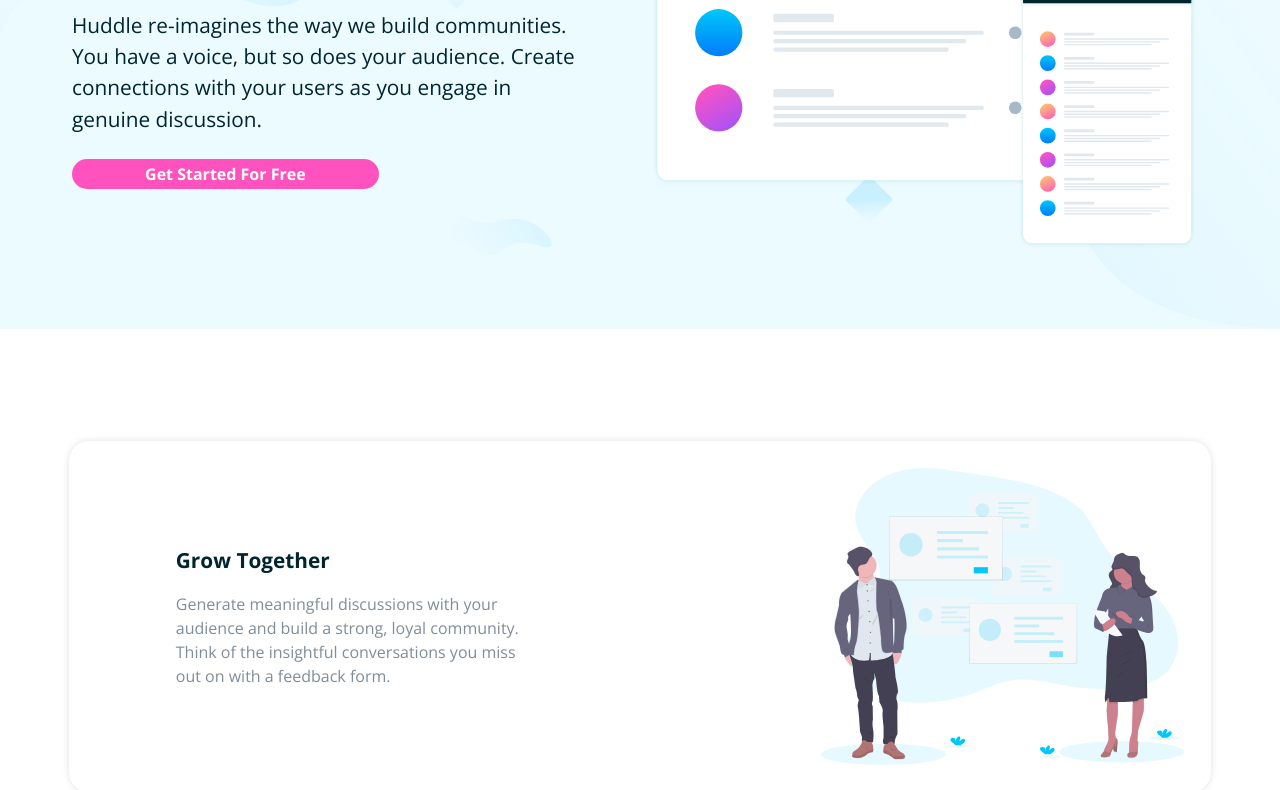
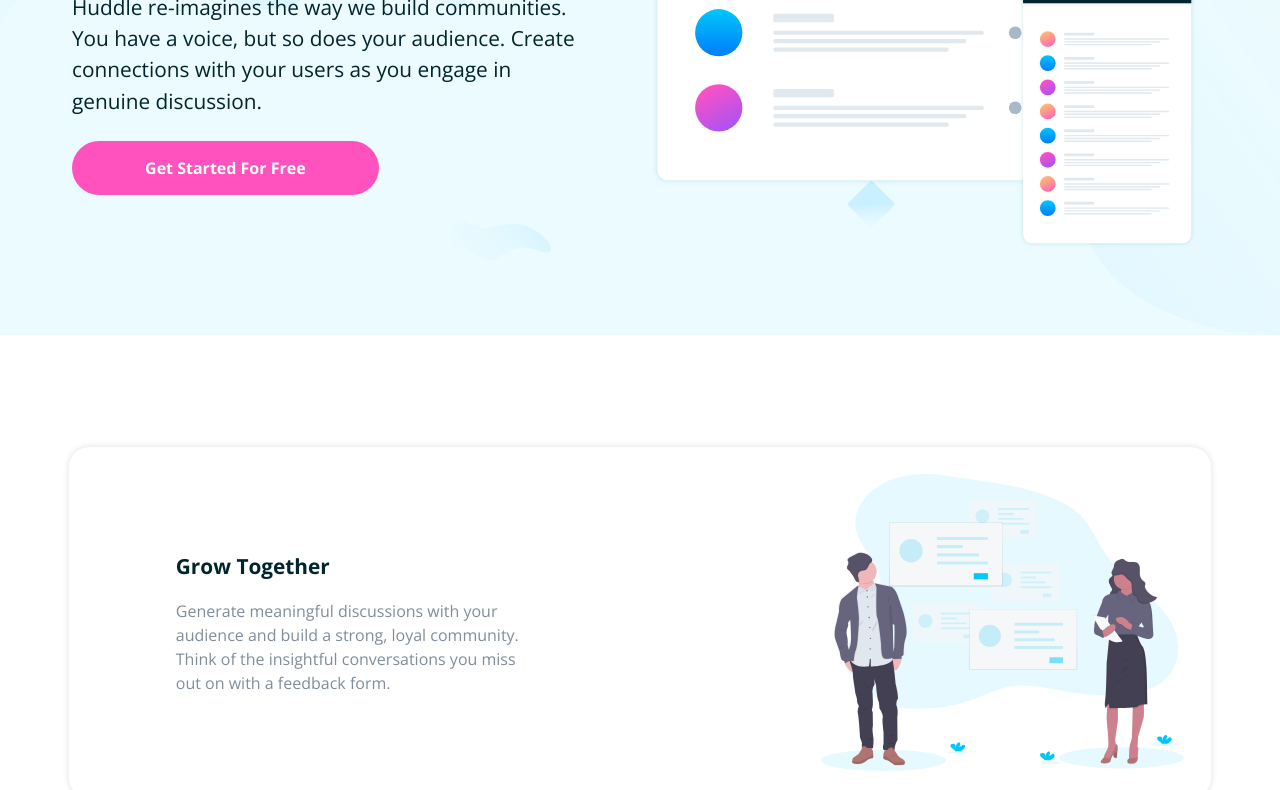
Before and after one commit to w0daz/Frontendmentor-huddle-landing-page, a plain HTML site: page index.html in a window 1280 px wide. Shown: the part 316-1106 px from the top of the page. Drawn offline with nearby package versions, Linux system fonts and the light colour scheme.

Commit message:
increased herobutton's size for medium sized screens

```diff
--- a/style.css
+++ b/style.css
@@ -452,7 +452,7 @@ order: 3;
 
   .herotextbutton {
     width: 60%;
-    height: 30px;
+    height: 3.4rem;
   }
 
   .cardtext {
```
